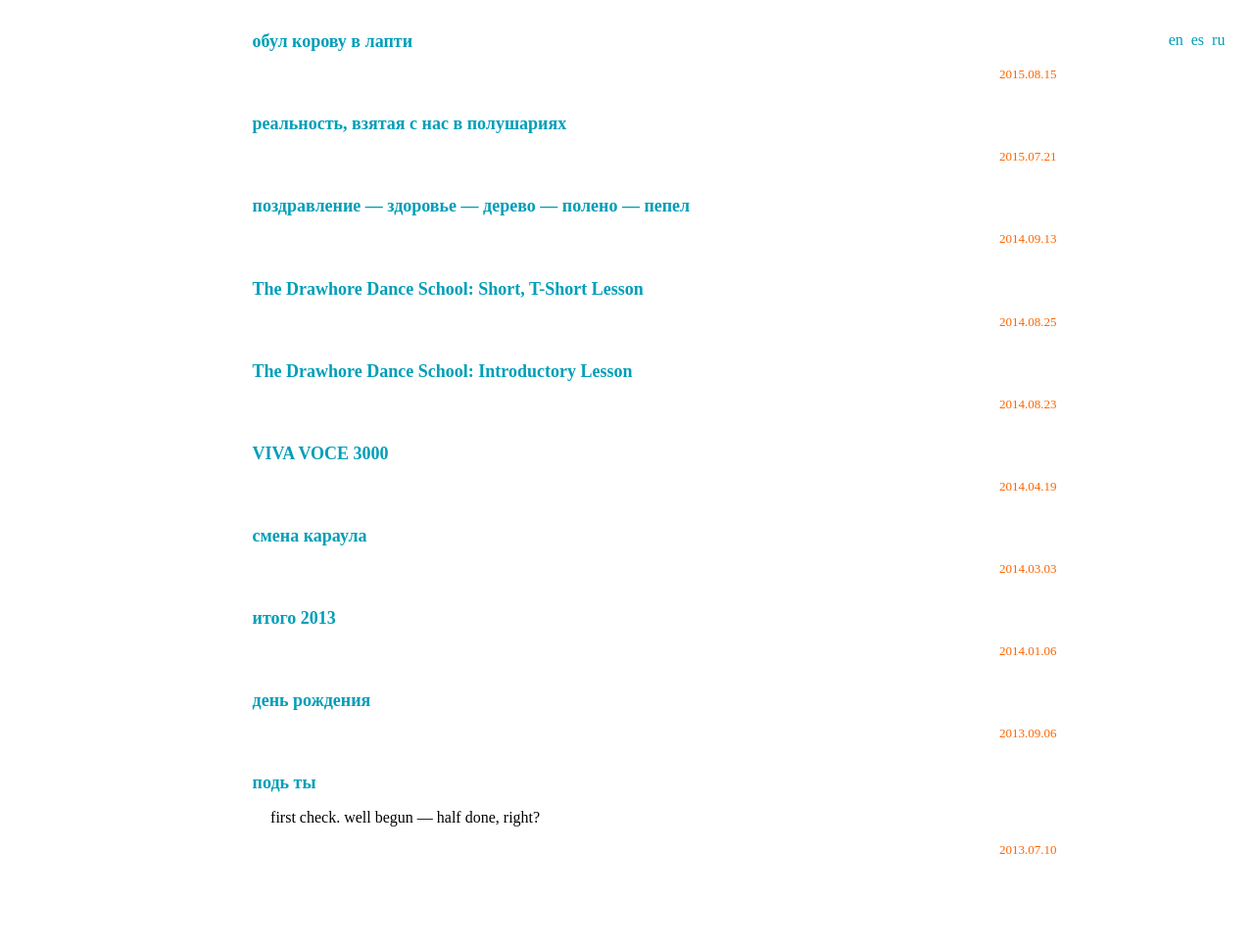
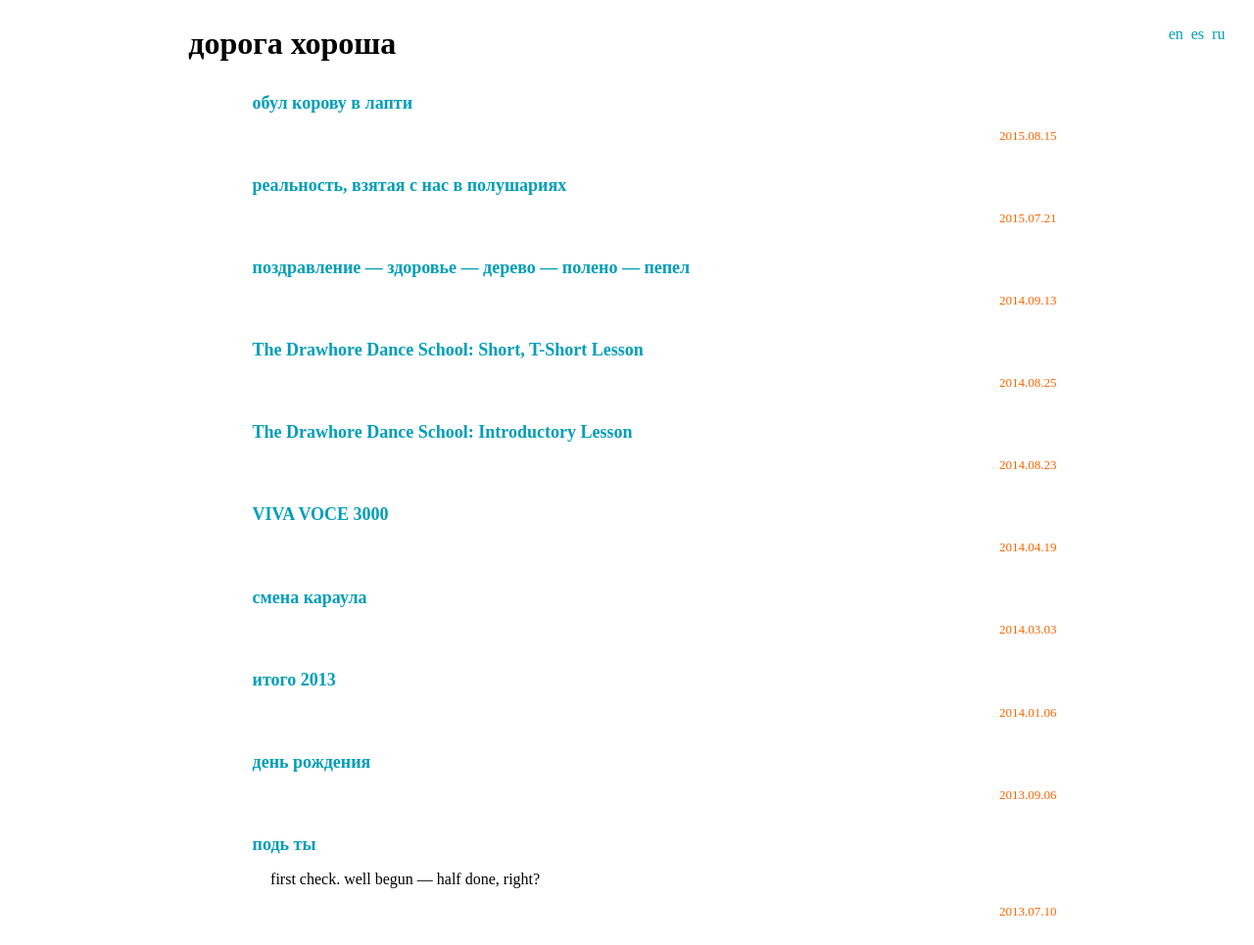
Before and after one commit to slr/slr.github.io, a Jekyll site: the page built from index.html, in a window 1280 px wide. Shown: the whole page at 98% size. Built offline with Jekyll 4.4.1, drawn with Linux system fonts in a browser that asks for light colours; before the commit the page ends 902 px from its top, so only the background shows below that.

Commit message:
add blog name

```diff
--- a/_config.yml
+++ b/_config.yml
@@ -1,5 +1,7 @@
 gems:
   - jekyll-redirect-from
+
+name: дорога хороша
 
 excerpt_separator: <!--lurk-->
 
```
